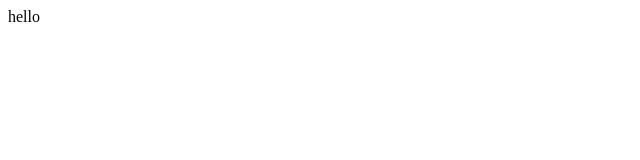
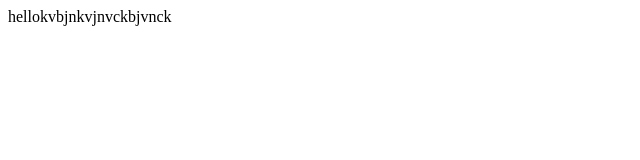
Before and after one commit to Qwaakk/secondtest, a plain HTML site: page index.html in a window 1280 px wide. Shown: the whole page, without its empty margins (0-640 px from the left). Drawn offline with Linux system fonts and the light colour scheme.

Commit message:
mvnbjkv bc

```diff
--- a/index.html
+++ b/index.html
@@ -1,3 +1,3 @@
 <html>
-    hello
+    hellokvbjnkvjnvckbjvnck
 </html>
```
